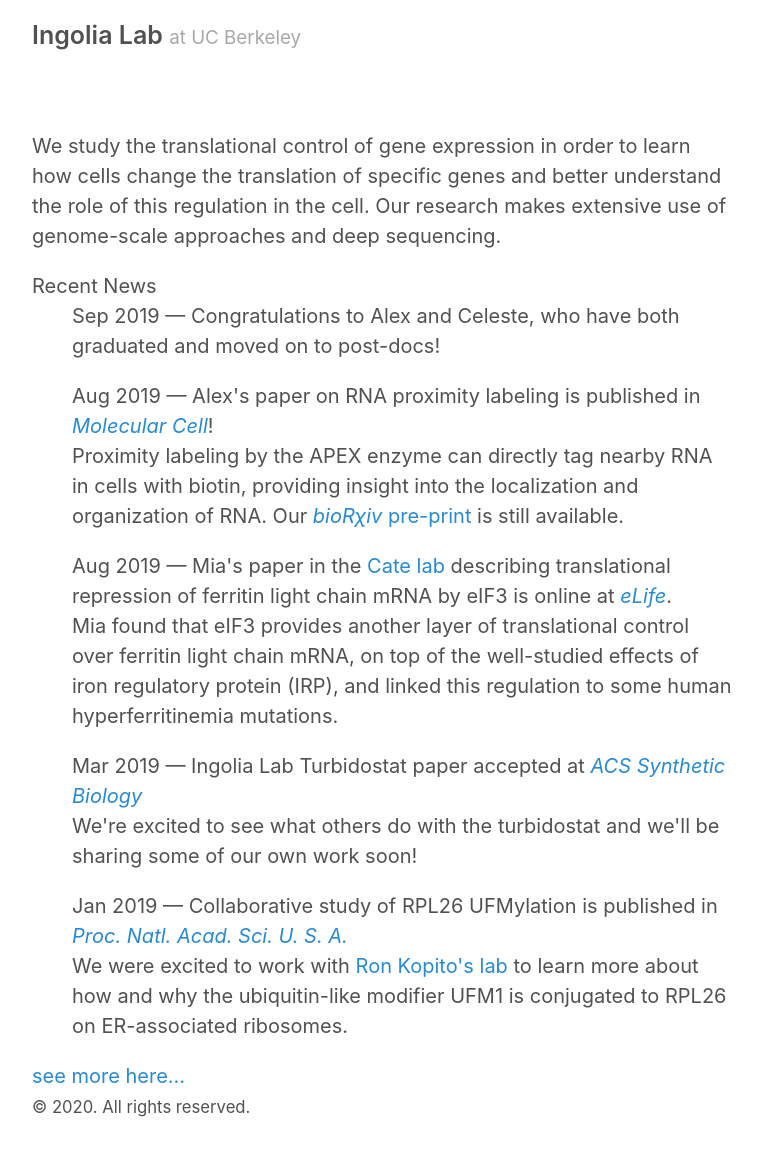
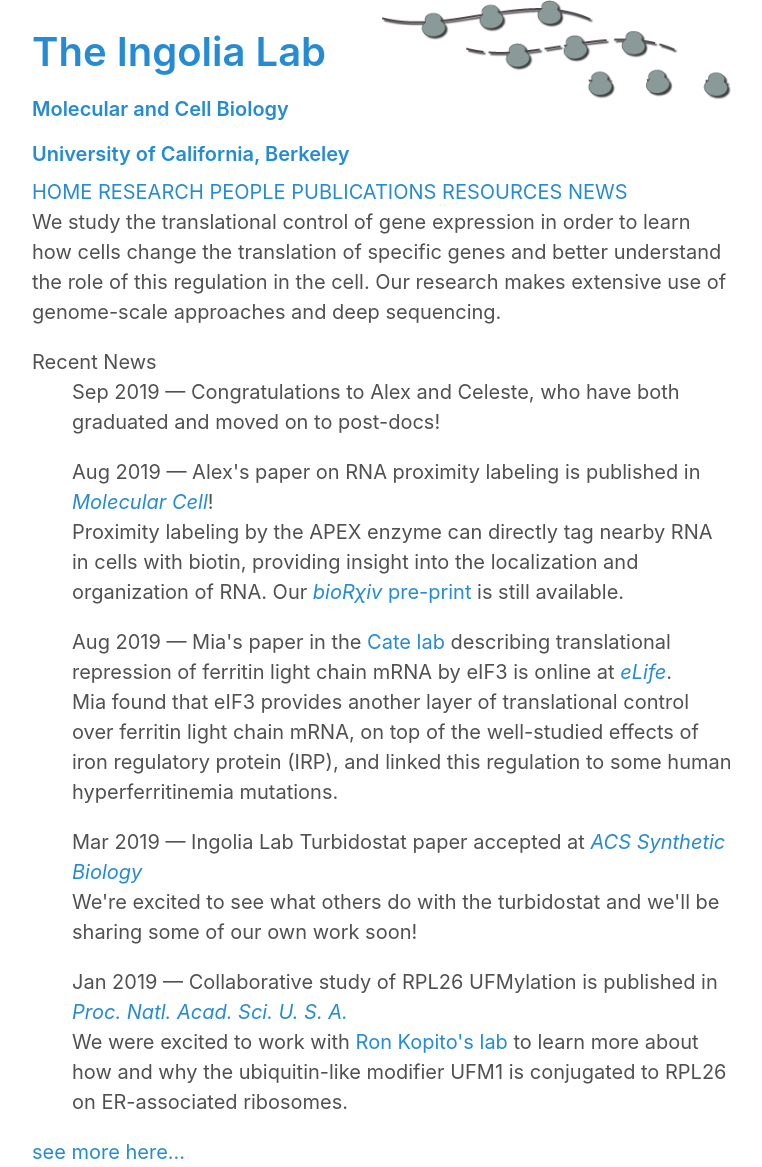
Before and after one commit to ingolia-lab/lab-web-page, a Jekyll site: the page built from src/index.html, in a window 1280 px wide. Shown: the whole page, without its empty margins (258-1020 px from the left). Built offline with Jekyll 4.4.1, drawn with Linux system fonts in a browser that asks for light colours.

Commit message:
Layout hierarchy and included fragments

```diff
--- /dev/null
+++ b/src/_includes/footer.html
@@ -0,0 +1,5 @@
+<footer class="footer">
+  <small>
+    &copy; <time datetime="{{ site.time | date_to_xmlschema }}">{{ site.time | date: '%Y' }}</time>. All rights reserved.
+  </small>
+</footer>
--- a/src/_includes/head.html
+++ b/src/_includes/head.html
@@ -12,16 +12,8 @@
 
   <link rel="stylesheet" href="{{ site.baseurl }}/styles.css">
 
-  {% comment %}
-  <link rel="apple-touch-icon-precomposed" sizes="144x144" href="{{ site.baseurl }}/assets/apple-touch-icon-precomposed.png">
-  <link rel="shortcut icon" href="{{ site.baseurl }}/assets/favicon.ico">
-  {% endcomment %}
-
-  {% comment %}
-  <link rel="alternate" type="application/atom+xml" title="{{ site.title }}" href="{{ site.baseurl }}/atom.xml">
-  {% endcomment %}
-
-  {% comment %}
-  {% seo title=false %}
-  {% endcomment %}
+  <link rel="stylesheet"
+	href="https://fonts.googleapis.com/css?family=Raleway">
+  <link rel="stylesheet"
+	href="https://fonts.googleapis.com/css?family=Lato">
 </head>
--- /dev/null
+++ b/src/_includes/navbar.html
@@ -0,0 +1,8 @@
+<div class="topnav">
+  <a href="/index.html">HOME</a>
+  <a href="/research.html">RESEARCH</a>
+  <a href="/people.html">PEOPLE</a>
+  <a href="http://scholar.google.com/citations?user=5LXPLI0AAAAJ&sortby=pubdate">PUBLICATIONS</a>
+  <a href="/resources.html">RESOURCES</a>
+  <a href="/news.html">NEWS</a>
+</div>
--- /dev/null
+++ b/src/_layouts/base.html
@@ -0,0 +1,23 @@
+<!doctype html>
+<html lang="en">
+
+  {% include head.html %}
+
+  <body>
+
+    <div class="container content">
+      {{ content }}
+    </div>
+
+    {% if site.ga_analytics %}
+     <script>
+       (function(i,s,o,g,r,a,m){i['GoogleAnalyticsObject']=r;i[r]=i[r]||function(){
+       (i[r].q=i[r].q||[]).push(arguments)},i[r].l=1*new Date();a=s.createElement(o),
+       m=s.getElementsByTagName(o)[0];a.async=1;a.src=g;m.parentNode.insertBefore(a,m)
+       })(window,document,'script','https://www.google-analytics.com/analytics.js','ga');
+       ga('create', '{{ site.ga_analytics }}', 'auto');
+       ga('send', 'pageview');
+     </script>
+    {% endif %}
+  </body>
+</html>
--- a/src/_layouts/default.html
+++ b/src/_layouts/default.html
@@ -1,38 +1,14 @@
-<!doctype html>
-<html lang="en">
-
-  {% include head.html %}
-
-  <body>
-
-    <div class="container content">
+---
+layout: base
+---
 <header class="masthead">
   <h3 class="masthead-title">
     <a href="{{ site.baseurl }}/" title="Home">{{ site.title }}</a>
     <small>{{ site.tagline }}</small>
   </h3>
+  {% include navbar.html %}
 </header>
 
 <main>
   {{ content }}
 </main>
-
-      <footer class="footer">
-        <small>
-          &copy; <time datetime="{{ site.time | date_to_xmlschema }}">{{ site.time | date: '%Y' }}</time>. All rights reserved.
-        </small>
-      </footer>
-    </div>
-
-    {% if site.ga_analytics %}
-     <script>
-       (function(i,s,o,g,r,a,m){i['GoogleAnalyticsObject']=r;i[r]=i[r]||function(){
-       (i[r].q=i[r].q||[]).push(arguments)},i[r].l=1*new Date();a=s.createElement(o),
-       m=s.getElementsByTagName(o)[0];a.async=1;a.src=g;m.parentNode.insertBefore(a,m)
-       })(window,document,'script','https://www.google-analytics.com/analytics.js','ga');
-       ga('create', '{{ site.ga_analytics }}', 'auto');
-       ga('send', 'pageview');
-     </script>
-    {% endif %}
-  </body>
-</html>
--- a/src/index.html
+++ b/src/index.html
@@ -1,9 +1,24 @@
 ---
-layout: default
+layout: base
 title: Ingolia Lab
 ---
 
-<p>
+<div id="header">
+  <div style="float: left; width: 17.5rem; padding: 0rem;">
+    <h1><a href="/index.html">The Ingolia Lab</a></h1>
+    <h4><a href="http://mcb.berkeley.edu/">Molecular and Cell Biology</a></h4>
+    <h4><a href="http://www.berkeley.edu">University of California, Berkeley</a></h4>
+  </div>
+  <div style="float: right; width: 17.5rem; padding: 0rem;">
+    <img src="/images/banner.png">
+  </div>
+</div>
+
+<div style="clear: both">
+  {% include navbar.html %}
+</div>
+
+<p style="clear: both">
 We study the translational control of gene expression in order to
 learn how cells change the translation of specific genes and better
 understand the role of this regulation in the cell. Our research makes
```
Lines whose indentation alone changed are shown as unchanged.
